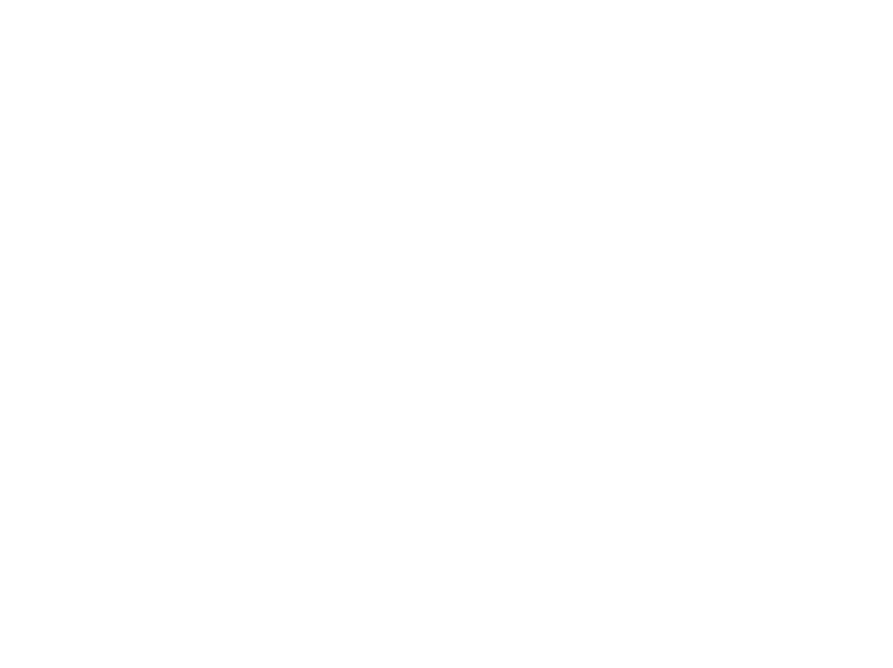
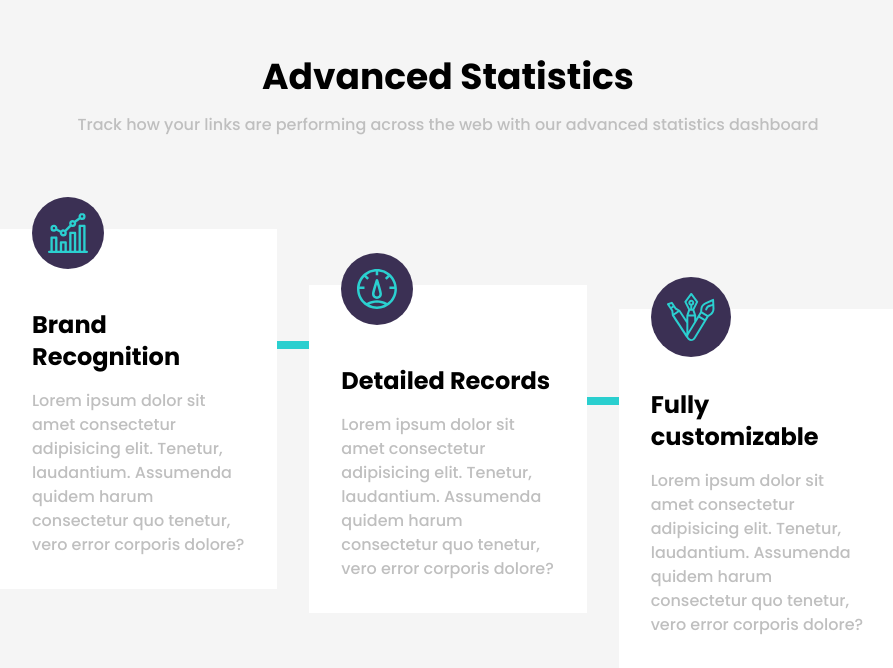
Before and after one commit to krish-98/url-shortner, a React (Create React App) app: page / in a window 1280 px wide. Shown: the part 1064-1732 px from the top of the page, without its empty margins (192-1085 px from the left). Before the commit the page ends 881 px from the top, so only its background shows below. Built offline with nearby package versions, Linux system fonts and the light colour scheme.

Commit message:
main section completed

```diff
--- a/src/components/Footer.jsx
+++ b/src/components/Footer.jsx
@@ -0,0 +1,7 @@
+import React from "react"
+
+const Footer = () => {
+  return <div>Footer</div>
+}
+
+export default Footer
--- a/src/components/Main.jsx
+++ b/src/components/Main.jsx
@@ -1,10 +1,69 @@
 import React from "react"
 import UrlShortner from "./UrlShortner"
+import IconBrand from "../images/icon-brand-recognition.svg"
+import Records from "../images/icon-detailed-records.svg"
+import Customizable from "../images/icon-fully-customizable.svg"
 
 const Main = () => {
   return (
-    <main>
+    <main className="mt-28 bg-neutral-100 h-[200vh] md:h-auto">
       <UrlShortner />
+
+      <section className="h-screen text-center md:text-left">
+        <div className="w-[70%] mx-auto">
+          <div className="text-center py-28">
+            <h1 className="text-4xl font-bold">Advanced Statistics</h1>
+            <p className="mt-4 font-medium text-Gray">
+              Track how your links are performing across the web with our
+              advanced statistics dashboard
+            </p>
+          </div>
+
+          <div className="md:flex justify-between items-center gap-8 h-[40vh]">
+            <div className="bg-white p-8 relative after:w-8 after:h-2 after:bg-Cyan after:inline-block after:absolute after:top-28 after:-right-4 after:z-[1] after:translate-x-4">
+              <span className="absolute -top-8 bg-DarkViolet p-4 rounded-full">
+                <img src={IconBrand} alt="icon-brand" />
+              </span>
+              <h1 className="text-2xl font-bold my-4 mt-12">
+                Brand Recognition
+              </h1>
+              <p className="text-Gray font-medium">
+                Lorem ipsum dolor sit amet consectetur adipisicing elit.
+                Tenetur, laudantium. Assumenda quidem harum consectetur quo
+                tenetur, vero error corporis dolore?
+              </p>
+            </div>
+
+            <div className="bg-white p-8 relative mt-20 after:w-8 after:h-2 after:bg-Cyan after:inline-block after:absolute after:top-28 after:-right-4 after:z-[1] after:translate-x-4">
+              <span className="absolute -top-8 bg-DarkViolet p-4 rounded-full">
+                <img src={Records} alt="records" />
+              </span>
+              <h1 className="text-2xl font-bold my-4 mt-12">
+                Detailed Records
+              </h1>
+              <p className="text-Gray font-medium">
+                Lorem ipsum dolor sit amet consectetur adipisicing elit.
+                Tenetur, laudantium. Assumenda quidem harum consectetur quo
+                tenetur, vero error corporis dolore?
+              </p>
+            </div>
+
+            <div className="bg-white p-8 relative mt-40">
+              <span className="absolute -top-8 bg-DarkViolet p-4 rounded-full">
+                <img src={Customizable} alt="customizable" />
+              </span>
+              <h1 className="text-2xl font-bold my-4 mt-12">
+                Fully customizable
+              </h1>
+              <p className="text-Gray font-medium">
+                Lorem ipsum dolor sit amet consectetur adipisicing elit.
+                Tenetur, laudantium. Assumenda quidem harum consectetur quo
+                tenetur, vero error corporis dolore?
+              </p>
+            </div>
+          </div>
+        </div>
+      </section>
     </main>
   )
 }
--- a/src/components/UrlShortner.jsx
+++ b/src/components/UrlShortner.jsx
@@ -14,42 +14,41 @@
     setValue(e.target.value)
   }
 
-  const URLShortner = async (e) => {
+  const URLShortner = (e) => {
     e.preventDefault()
     const URL = `https://api.shrtco.de/v2/shorten?url=`
 
     if (value === "") {
       setIsValid(false)
     } else {
-      const fetchedData = await fetch(URL + value)
+      const fetchedData = fetch(URL + value)
         .then((res) => res.json())
         .then((data) => {
           console.log(data)
-          console.log(data.result.original_link, data.result.short_link)
           setData(data)
           setLists((previousData) => [...previousData, data])
+          setValue("")
         })
         .catch((error) => {
           console.log(error.message)
         })
 
-      // setLists(fetchedData)
       return fetchedData
     }
   }
 
-  const copyToClipboardHandler = (copiedText) => {
-    navigator.clipboard.writeText(copiedText)
+  const copyToClipboardHandler = (URLCopied) => {
+    navigator.clipboard.writeText(URLCopied)
     setCopiedText(true)
   }
 
   return (
-    <section className="bg-Gray">
+    <section className="relative -top-20 m-4">
       <form
         onSubmit={URLShortner}
-        className="flex bg-DarkViolet p-12 w-[70%] mx-auto rounded-lg"
+        className="w-full md:flex bg-DarkViolet p-12  md:w-[70%] mx-auto rounded-lg  "
       >
-        <div className="w-[80%]">
+        <div className="w-full my-4 md:my-0 md:w-[80%]">
           <label htmlFor="">
             <input
               className={`w-full p-4 rounded-lg outline-none border-2 ${
@@ -67,8 +66,8 @@
             <p className="mt-2 text-Red">Please add a link to shorten them</p>
           )}
         </div>
-        <div className="w-[20%]">
-          <button className="w-full ml-8 bg-Cyan px-4 py-4 text-white rounded-xl hover:opacity-50">
+        <div className="w-full md:w-[20%]">
+          <button className="w-full md:ml-8 bg-Cyan px-4 py-4 text-white rounded-xl hover:opacity-50">
             Shorten It!
           </button>
         </div>
@@ -78,23 +77,23 @@
         lists?.length > 0 &&
         lists?.map((list, index) => (
           <div
-            key={lists[index]}
-            className="w-[70%] mx-auto bg-white mt-4 p-6 flex justify-between items-center font-semibold"
+            key={index}
+            className="md:w-[70%] mx-auto bg-white mt-4 p-6 md:flex justify-between items-center font-semibold rounded-lg "
           >
-            <div className="mx-4">
+            <div className="mx-4 md:mx-4 mb-4 md:mb-4">
               <p>{list && list?.result?.original_link}</p>
             </div>
-            <div className="flex items-center gap-4  ">
+            <div className="flex items-center gap-4 mx-4">
               <p className="text-Cyan w-full">
                 {list && list?.result?.short_link}
               </p>
               <button
                 onClick={() => copyToClipboardHandler(list?.result?.short_link)}
-                className={` px-8 py-2 rounded-lg text-white hover:opacity-50 ${
+                className={`px-8 py-2 rounded-lg text-white hover:opacity-50 ${
                   copiedText ? "bg-veryDarkViolet" : "bg-Cyan"
                 }`}
               >
-                {copiedText ? "Copied!" : " Copy"}
+                {copiedText ? "Copied!" : "Copy"}
               </button>
             </div>
           </div>
```
